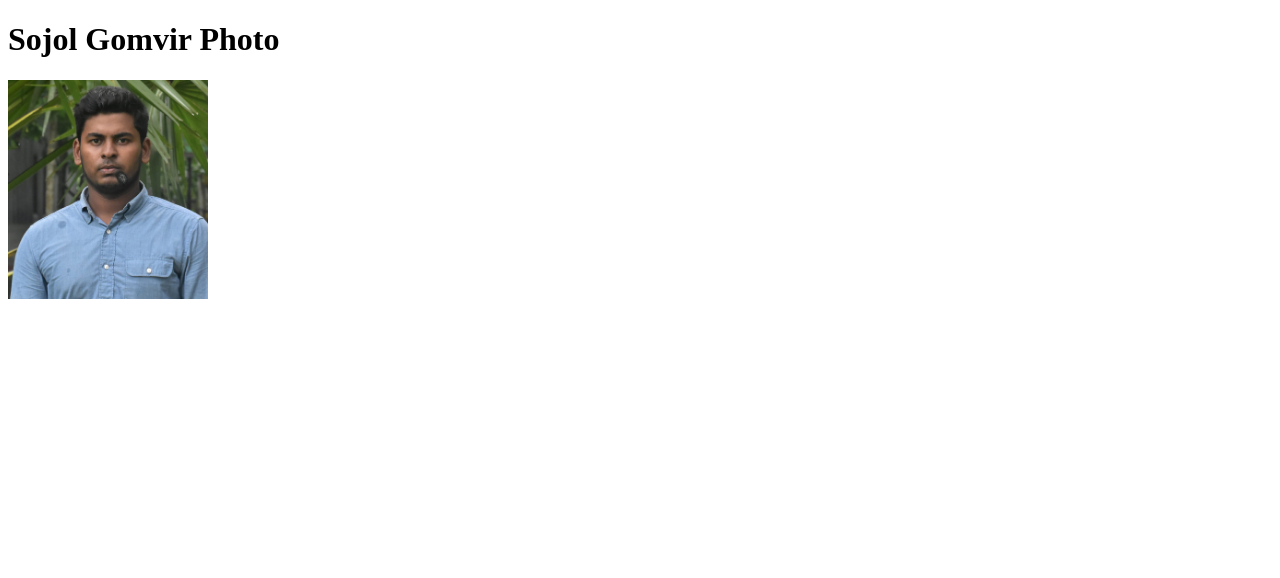
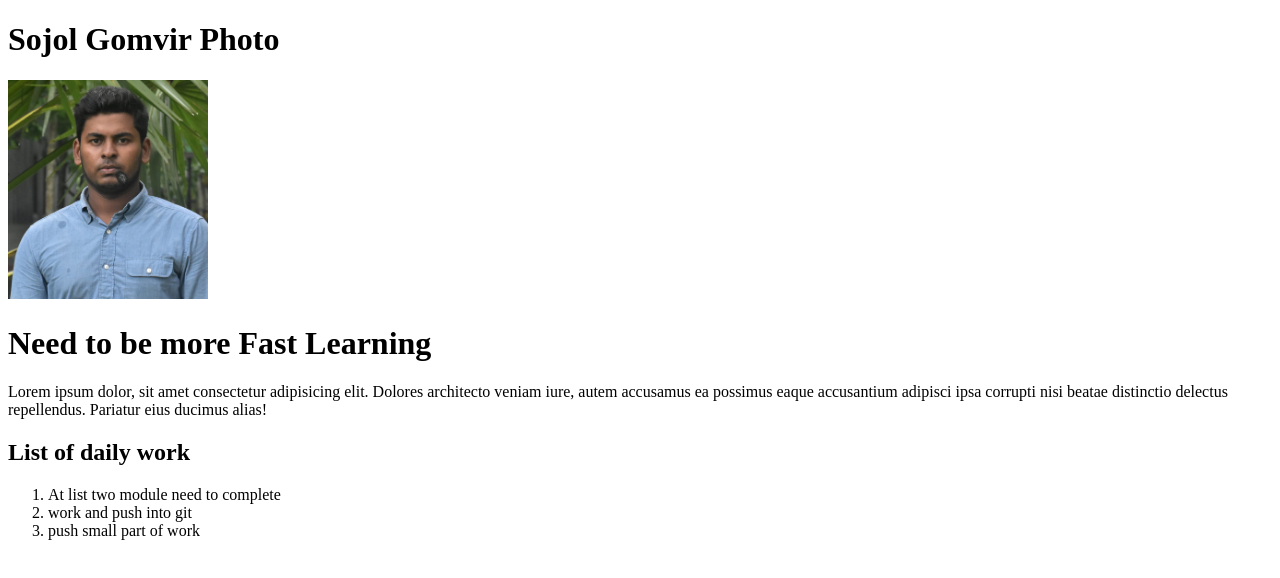
Before and after one commit to 46580sojol/Trial-Website-repo-, a plain HTML site: page index.html in a window 1280 px wide. Drawn offline with Linux system fonts and the light colour scheme.

Commit message:
div work list

```diff
--- a/index.html
+++ b/index.html
@@ -10,8 +10,23 @@
 <body>
     <h1>Sojol Gomvir Photo </h1>
  <img src="picture of sojol/toriqul ......pic.jpg" alt="sojol">
+  <h1> Need to be more Fast Learning</h1>
+<p>Lorem ipsum dolor, sit amet consectetur adipisicing elit. Dolores architecto veniam iure, autem accusamus ea possimus eaque accusantium adipisci ipsa corrupti nisi beatae distinctio delectus repellendus. Pariatur eius ducimus alias!</p>
+
+<div>
+<h2>List of daily work</h2>
+<ol>
+<li>At list two module need to complete</li>
+<li>work and push into git</li>
+<li>push small part of work</li>
 
 
 
+</ol>
+
+
+
+</div>
+
 </body>
 </html>
```
